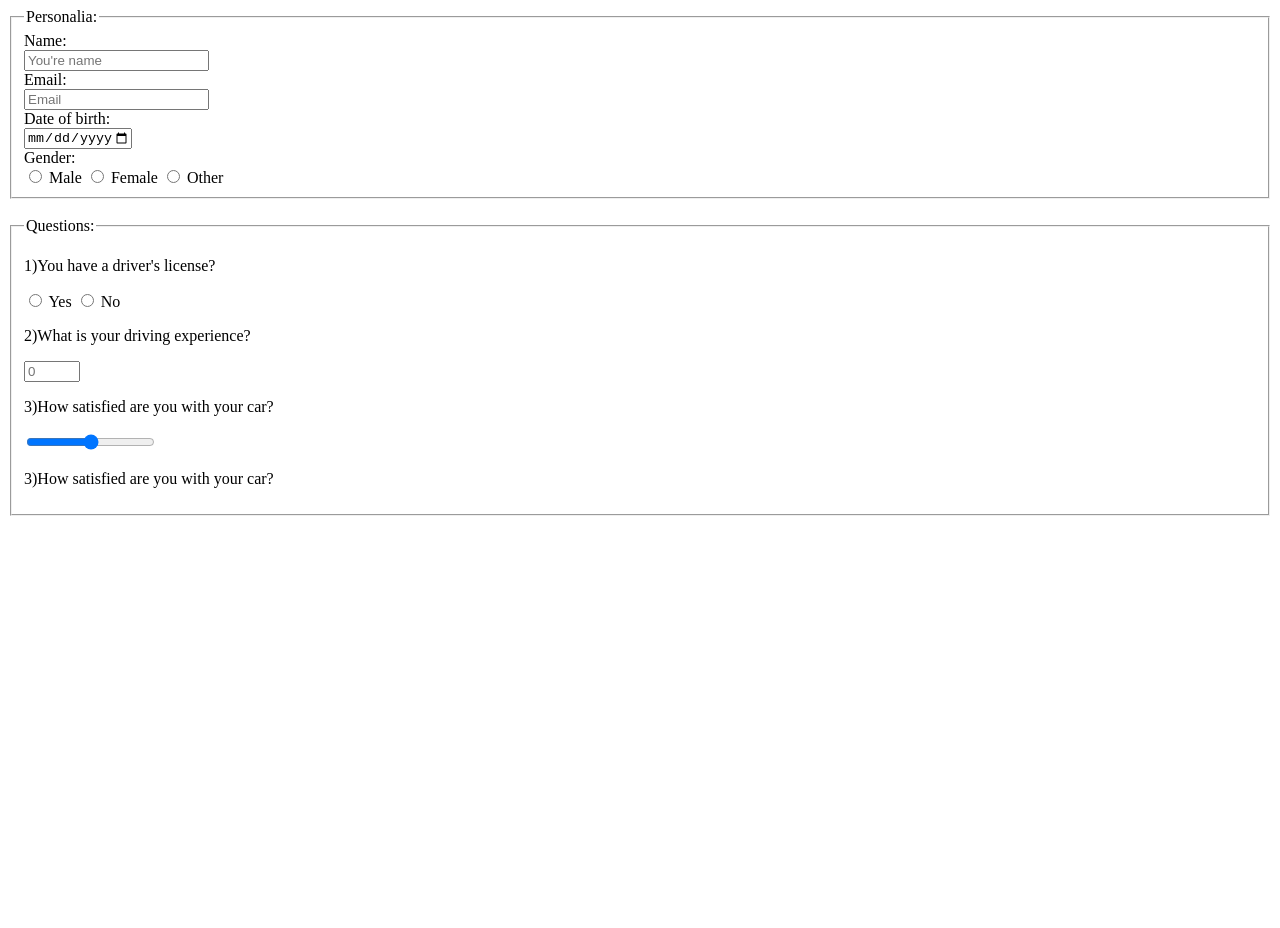
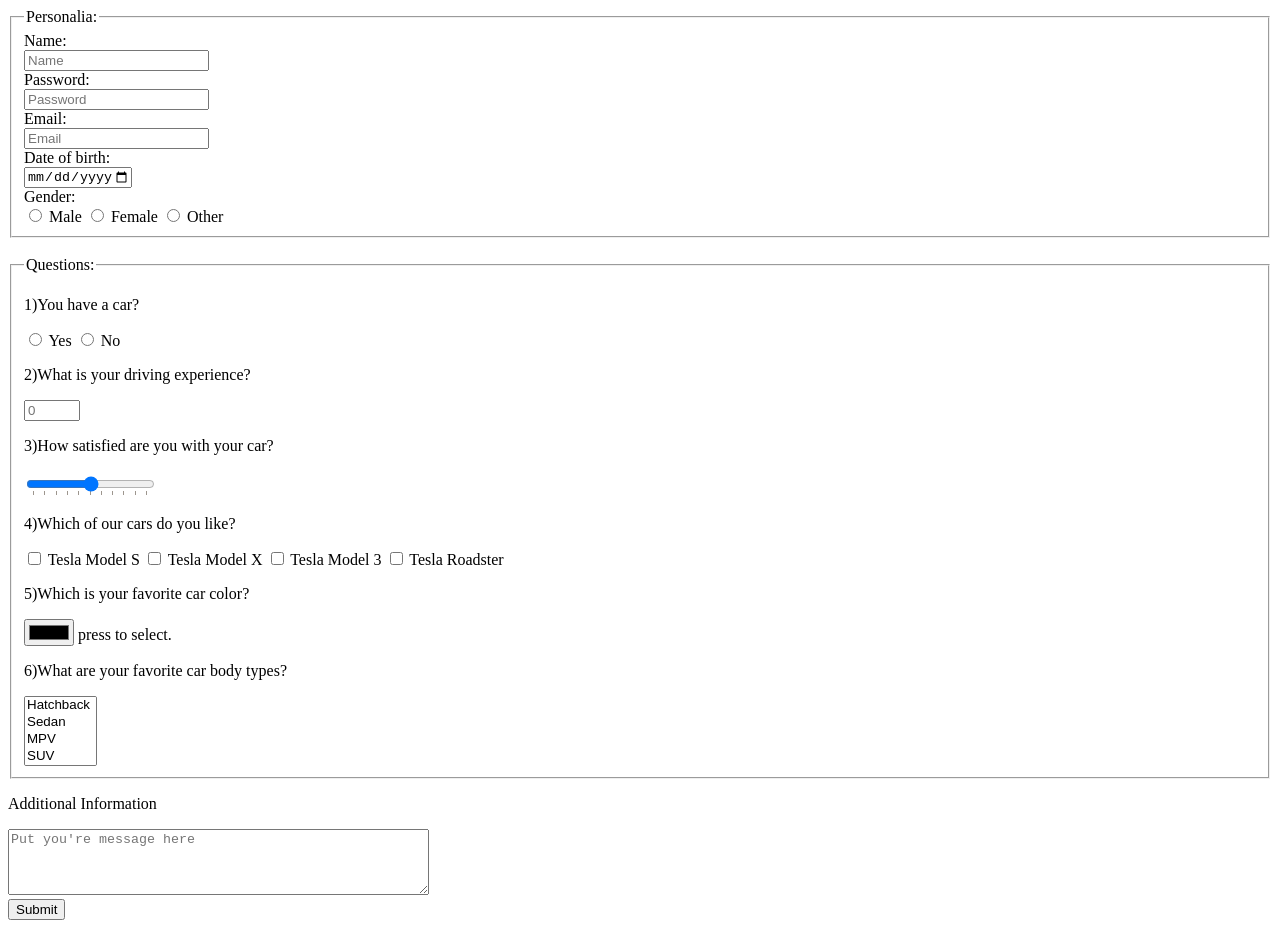
Before and after one commit to RostyslavSova/home-one, a plain HTML site: page survey-form.html in a window 1280 px wide. Before the commit the page ends 800 px from the top, so only its background shows below. Drawn offline with Linux system fonts and the light colour scheme.

Commit message:
surfey-form ended

```diff
--- a/survey-form.html
+++ b/survey-form.html
@@ -4,17 +4,20 @@
     <meta charset="UTF-8">
     <meta name="viewport" content="width=device-width, initial-scale=1.0">
     <meta http-equiv="X-UA-Compatible" content="ie=edge">
-    <title>Document</title>
+    <title>Survey form</title>
 </head>
 <body>
-    <form>
+    <form action="https://formspree.io/sova.rostislav@gmail.com"
+      method="POST">
         <fieldset>
             <legend>Personalia:</legend>
-            <label>Name: <br><input type="text" name="username" placeholder="You're name" required></label>
+            <label>Name: <br><input type="text" name="username" placeholder="Name" required></label>
+            <br>
+            <label>Password: <br><input type="password" name="password" placeholder="Password" required></label>
             <br>
             <label>Email: <br><input type="email" name="email" placeholder="Email" required></label>
             <br>
-            <label>Date of birth: <br><input type="date" name="bdate" max="2012-12-31" ></label>
+            <label>Date of birth: <br><input type="date" name="bdate" max="2002-12-31" ></label>
             <br>
             <label>Gender: <br>
                     <label><input type="radio" name="gender" value="male"> Male</label>
@@ -25,7 +28,7 @@
         <br>
         <fieldset>
             <legend>Questions:</legend>
-            <p>1)You have a driver's license?</p>
+            <p>1)You have a car?</p>
 
             <label><input type="radio" name="dlicense" value="yes"> Yes</label>
             <label><input type="radio" name="dlicense" value="no"> No</label>
@@ -33,13 +36,47 @@
             <input type="number" name="dexp" min="0" max="70" title="Only the number of full years." placeholder="0">
             <p>3)How satisfied are you with your car?</p>
 
-            <input type="range" list="dsatisfy" min="0" max="100" label="%">
+              <input type="range" list="tickmarks" name="dsatisfy">
+              <datalist id="tickmarks">
+                  <option value="0" label="0%">
+                  <option value="10">
+                  <option value="20">
+                  <option value="30">
+                  <option value="40">
+                  <option value="50" label="50%">
+                  <option value="60">
+                  <option value="70">
+                  <option value="80">
+                  <option value="90">
+                  <option value="100" label="100%">
 
-            <p>3)How satisfied are you with your car?</p>
+              </datalist>
 
+            <p>4)Which of our cars do you like?</p>
+            <label><input type="checkbox" name="chossen-car1" value="Model-S"> Tesla Model S</label>
+            <label><input type="checkbox" name="chossen-car2" value="Model-X"> Tesla Model X</label>
+            <label><input type="checkbox" name="chossen-car3" value="Model-3"> Tesla Model 3</label>
+            <label><input type="checkbox" name="chossen-car4" value="Model-R"> Tesla Roadster</label>
 
+            <p>5)Which is your favorite car color?</p>
+            <label><input type="color" name="favcolor" value="#000000"> press to select.</label>
 
+            <p>6)What are your favorite car body types?</p>
+            <select name="cars" size="4" multiple title="For multi check press and hold Ctrl">
+              <option value="Hatchback">Hatchback</option>
+              <option value="Sedan">Sedan</option>
+              <option value="MPV">MPV</option>
+              <option value="SUV">SUV</option>
+              <option value="Crossover">Crossover</option>
+              <option value="Coupe">Coupe</option>
+              <option value="Convertible">Convertible</option>
+            </select>
         </fieldset>
+         <p>Additional Information</p>
+            <textarea rows="4" cols="50" placeholder="Put you're message here"></textarea>
+            <br>
+            <input type="submit">
+
     </form>
 </body>
 </html>
```
Also changed, not shown: index.html (+1 -0 lines).
